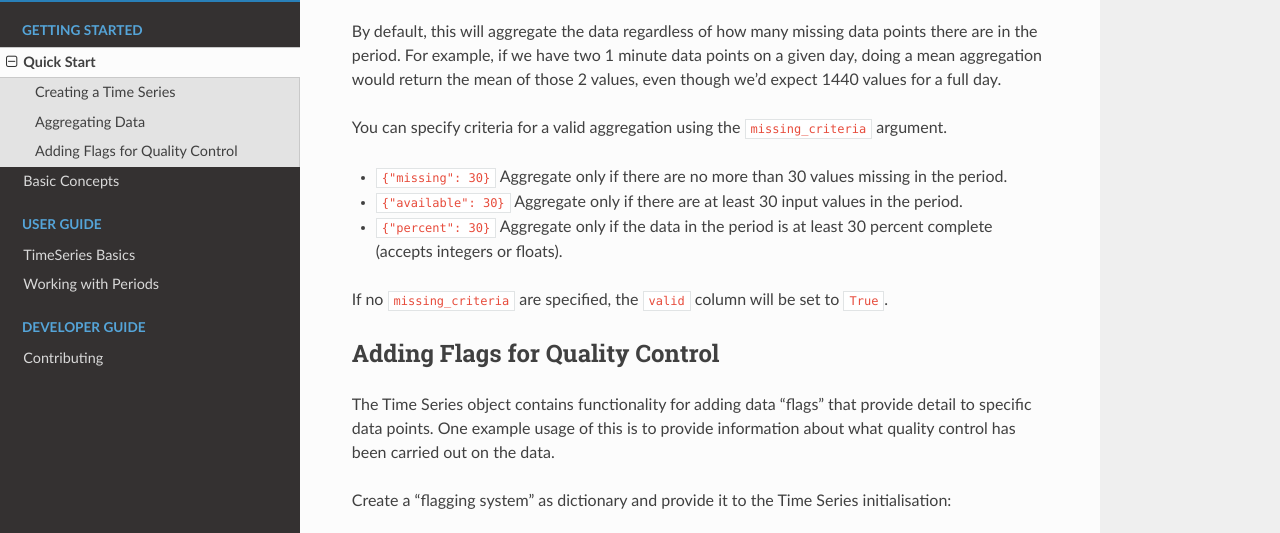
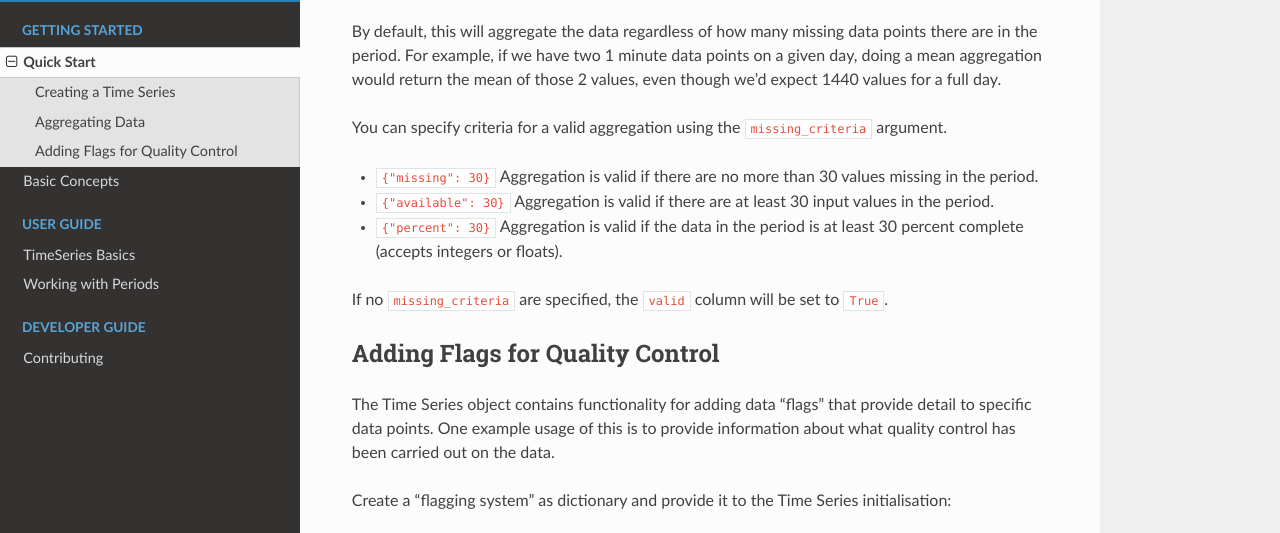
Before and after one commit to NERC-CEH/time-stream, a Sphinx documentation site: the page built from docs/source/getting_started/quick_start.rst, in a window 1280 px wide and 900 px high, scrolled down 1270 px, cut to the strip 91-624 px from the top of the window. Built offline with Sphinx 7.4.7 and the Read the Docs theme 3.1.0, drawn with Linux system fonts in a browser that asks for light colours; pages that are not in the unit, such as notebooks, are missing from menus; the version number could not be read and is left out.

Commit message:
update type; update docs

```diff
--- a/docs/source/getting_started/quick_start.rst
+++ b/docs/source/getting_started/quick_start.rst
@@ -62,9 +62,9 @@ mean of those 2 values, even though we'd expect 1440 values for a full day.
 
 You can specify criteria for a valid aggregation using the ``missing_criteria`` argument.
 
-- ``{"missing": 30}`` Aggregate only if there are no more than 30 values missing in the period.
-- ``{"available": 30}`` Aggregate only if there are at least 30 input values in the period.
-- ``{"percent": 30}`` Aggregate only if the data in the period is at least 30 percent complete (accepts integers or floats).
+- ``{"missing": 30}`` Aggregation is valid if there are no more than 30 values missing in the period.
+- ``{"available": 30}`` Aggregation is valid if there are at least 30 input values in the period.
+- ``{"percent": 30}`` Aggregation is valid if the data in the period is at least 30 percent complete (accepts integers or floats).
 
 If no ``missing_criteria`` are specified, the ``valid`` column will be set to ``True``.
 
--- a/docs/source/user_guide/timeseries_basics.rst
+++ b/docs/source/user_guide/timeseries_basics.rst
@@ -429,9 +429,9 @@ mean of those 2 values, even though we'd expect 1440 values for a full day.
 
 You can specify criteria for a valid aggregation using the ``missing_criteria`` argument.
 
-- ``{"missing": 30}`` Aggregate only if there are no more than 30 values missing in the period.
-- ``{"available": 30}`` Aggregate only if there are at least 30 input values in the period.
-- ``{"percent": 30}`` Aggregate only if the data in the period is at least 30 percent complete (accepts integers or floats).
+- ``{"missing": 30}`` Aggregation is valid if there are no more than 30 values missing in the period.
+- ``{"available": 30}`` Aggregation is valid if there are at least 30 input values in the period.
+- ``{"percent": 30}`` Aggregation is valid if the data in the period is at least 30 percent complete (accepts integers or floats).
 
 If no ``missing_criteria`` are specified, the ``valid`` column will be set to ``True``.
 
```
Also changed, not shown: 1 other file.
